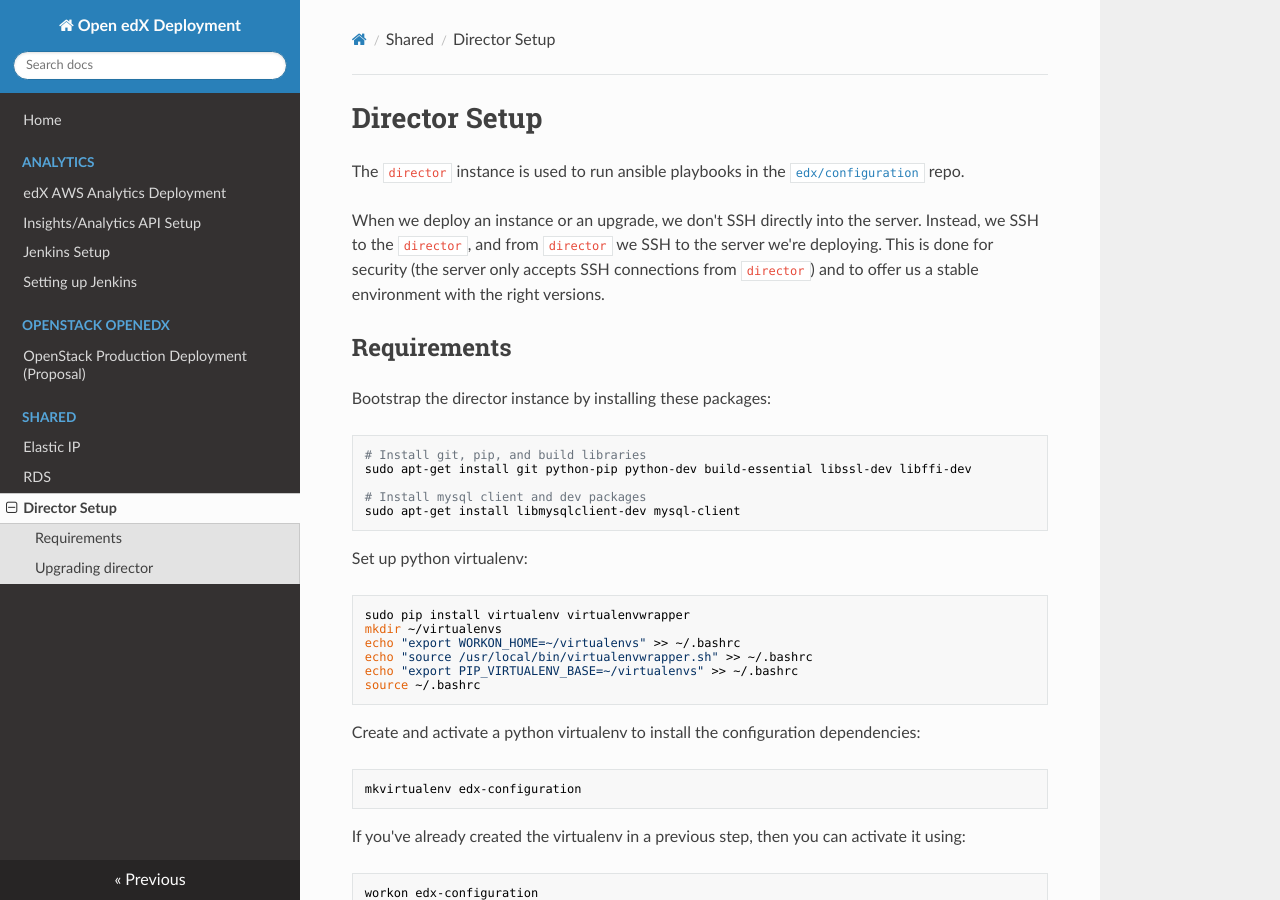
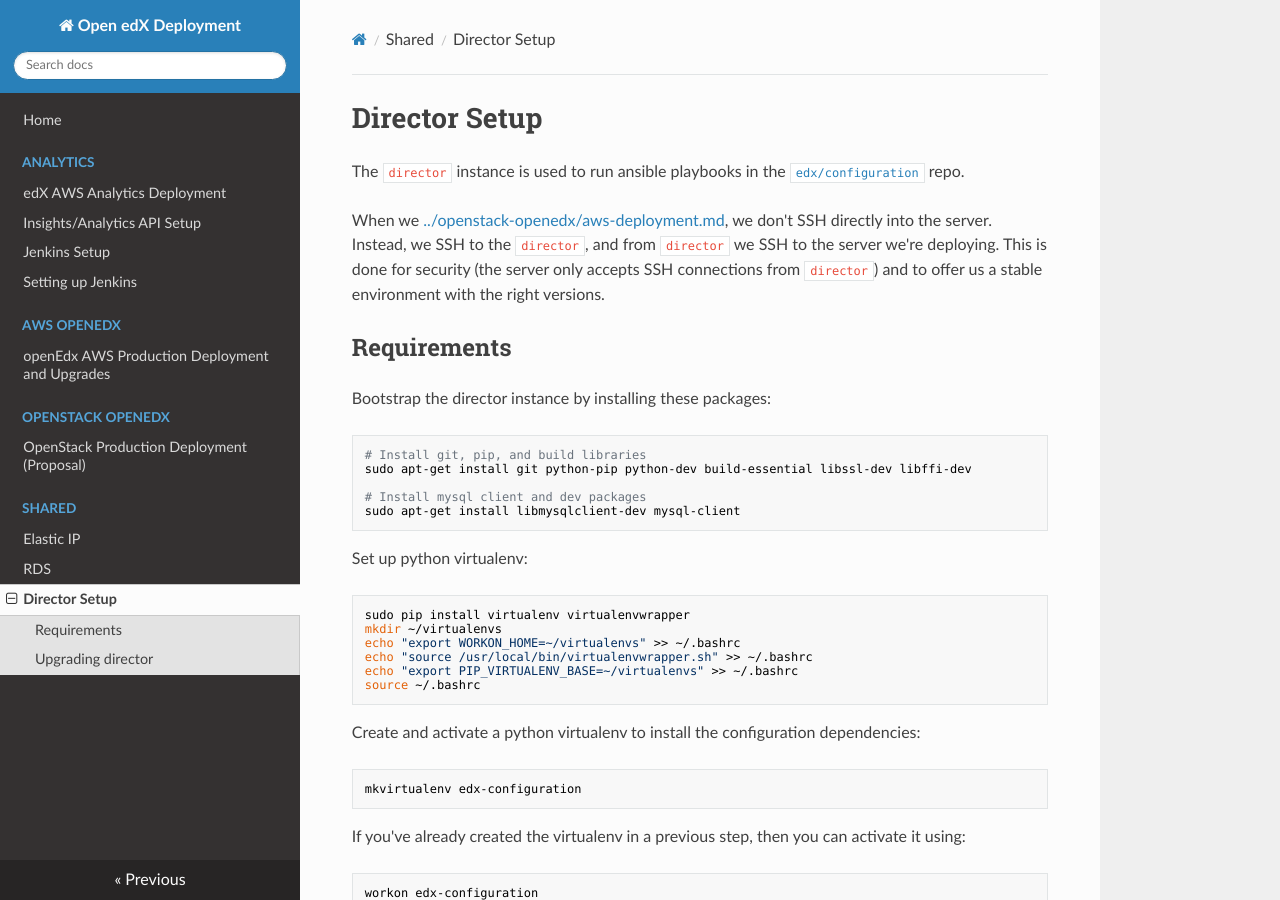
Before and after one commit to open-craft/openedx-deployment, an MkDocs documentation site: the page built from docs/shared/director.md, in a window 1280 px wide and 900 px high. Built offline with MkDocs 1.6.1, drawn with Linux system fonts in a browser that asks for light colours; nearby versions of some CDN libraries; part of the change alters nothing that is shown.

Commit message:
Add new document about AWS deployment and upgrades, and link to it

```diff
--- a/docs/analytics/AWS_setup.md
+++ b/docs/analytics/AWS_setup.md
@@ -4,6 +4,8 @@ edX AWS Analytics Deployment
 This document describes how to deploy the edX Analytics stack to the [Amazon Web Services](https://aws.amazon.com). We
 will be using [Ansible](https://www.ansible.com/) to automate deployment where ansible playbooks are available, but some
 manual setup is still required.
+
+To deploy LMS/CMS, see [../aws-openedx/aws-deployment.md](openEdx AWS deployment and upgrades).
 
 Prerequisites
 =============
--- /dev/null
+++ b/docs/aws-openedx/aws-deployment.md
@@ -0,0 +1,36 @@
+# openEdx AWS Production Deployment and Upgrades
+
+In contrast to OCIM updates, which are automated through a control panel, AWS updates are more manual and we have to actually log in to the AWS panel and SSH to the instance.
+Apart from this, the main part of the deployment process is an `ansible` playbook which does all the provisioning automatically.
+
+Some of the components we use in Amazon are:
+- We always create *two* instances: the one to be provisioned, and a proxy one, called [director](../shared/director.md), that we use as proxy to connect to the final one.
+- We store the data in an [RDS](../shared/RDS.md) instance, that we create and backup separately
+- At the end of the deployment process, we switch an IP to point to the final instance; in Amazon it's called [Elastic IP](../shared/Elastic_IP.md)
+
+This article is about deploying LMS/CMS.
+See also how to setup [Analytics in AWS](../analytics/AWS_setup.md).
+
+## Initial deployment
+Similar to upgrades (see below).
+
+## How to upgrade an instance
+
+The basics are:
+
+1. set up `vars.yml` in `edx-configuration`
+1. create a new instance
+1. backup [RDS](../shared/RDS.md)
+1. run `ansible-playbook` from [director](../shared/director.md)
+1. wait
+1. test
+1. change the [elastic IP](../shared/Elastic_IP.md) to point to the new instance
+1. stop the old instance
+
+Note that we don't upgrade any program in the old instance, nor do we stop programs. The deployment happens in a new instance and later we switch to it. For a short time, both instances could be accessing the same databases, but it's usually safe.
+
+More difficult upgrades might require two phases, e.g. from Ficus.3 to Ficus.4 and then from Ficus.4 to Ginkgo.1.
+
+For the moment, it can be instructive to read stories of past upgrades:
+
+- [Lumerical, Sept 2017: Ficus.3 to Ficus.4 and then to Ginkgo.1](https://docs.google.com/document/d/1R4_gm1WjwDCpNAddDOBaFEaKM4QO-78jFucap7ul6OA/edit#heading=h.4bpi03oynxtd)
--- a/docs/shared/director.md
+++ b/docs/shared/director.md
@@ -4,7 +4,7 @@ Director Setup
 The `director` instance is used to run ansible playbooks in the
 [`edx/configuration`](https://github.com/edx/configuration) repo.
 
-When we deploy an instance or an upgrade, we don't SSH directly into the server.
+When we [../openstack-openedx/aws-deployment.md](deploy an instance or an upgrade), we don't SSH directly into the server.
 Instead, we SSH to the `director`, and from `director` we SSH to the server we're deploying.
 This is done for security (the server only accepts SSH connections from `director`) and to offer us a stable environment with the right versions.
 
```
